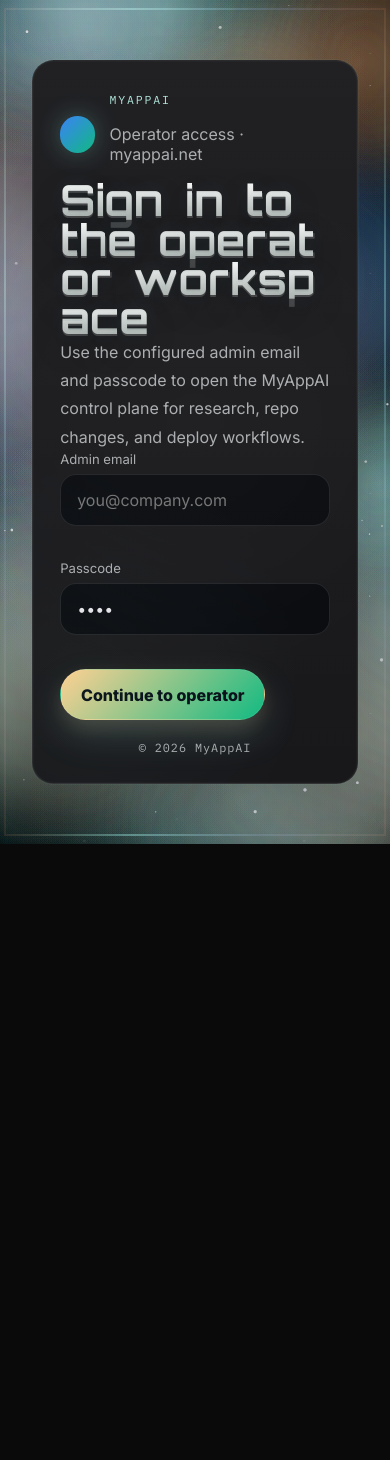
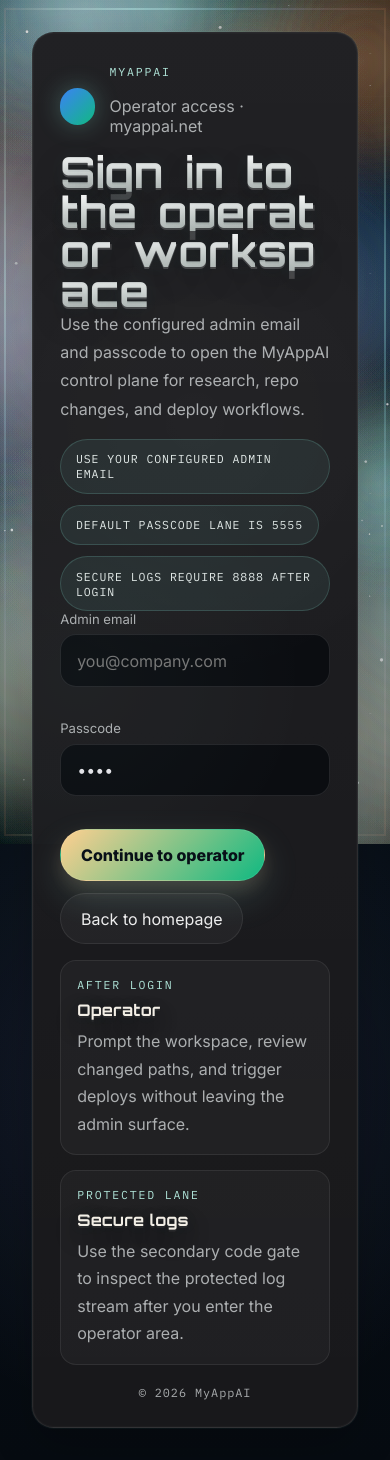
Before and after one commit to 3000Studios/calistique, a React (Vite) app in the folder frontend/: page /admin/login in a window 390 px wide. Before the commit the page ends 844 px from the top, so only its background shows below. Built offline with nearby package versions, Linux system fonts and the light colour scheme; no server answers.

Commit message:
Polish admin login and mobile shell

```diff
--- a/frontend/components/admin/AdminLayout.jsx
+++ b/frontend/components/admin/AdminLayout.jsx
@@ -1,4 +1,4 @@
-import React, { useEffect } from 'react'
+import React, { useEffect, useState } from 'react'
 import { NavLink, Navigate, Outlet, useLocation } from 'react-router-dom'
 import AdminChrome from './AdminChrome.jsx'
 import {
@@ -15,9 +15,21 @@ const nav = [
 ]
 
 function AdminLayoutInner() {
-  const { adminSession, error, handleRefresh, handleSignOut, handleClientLog } =
-    useAdminDashboard()
+  const {
+    adminSession,
+    error,
+    handleRefresh,
+    handleSignOut,
+    handleClientLog,
+    handleDeploy,
+    deployBusy,
+  } = useAdminDashboard()
   const location = useLocation()
+  const [navOpen, setNavOpen] = useState(false)
+
+  useEffect(() => {
+    setNavOpen(false)
+  }, [location.pathname])
 
   useEffect(() => {
     function handleWindowError(event) {
@@ -61,7 +73,24 @@ function AdminLayoutInner() {
             <span className="admin-sidebar__subtitle">Operator Workspace</span>
           </div>
         </div>
-        <nav className="admin-sidebar__nav">
+        <button
+          className={`admin-sidebar__toggle${navOpen ? ' admin-sidebar__toggle--active' : ''}`}
+          type="button"
+          aria-expanded={navOpen}
+          aria-controls="admin-sidebar-nav"
+          onClick={() => setNavOpen((current) => !current)}
+        >
+          <span />
+          <span />
+          <span />
+          <strong>Menu</strong>
+        </button>
+        <nav
+          id="admin-sidebar-nav"
+          className={`admin-sidebar__nav${
+            navOpen ? ' admin-sidebar__nav--open' : ''
+          }`}
+        >
           {nav.map((item) => (
             <NavLink
               key={item.to}
@@ -98,6 +127,14 @@ function AdminLayoutInner() {
             </strong>
           </div>
           <div className="admin-topbar__actions">
+            <button
+              className="button button--ghost"
+              type="button"
+              onClick={() => void handleDeploy()}
+              disabled={deployBusy}
+            >
+              {deployBusy ? 'Deploying…' : 'Deploy site'}
+            </button>
             <button
               className="button button--primary"
               type="button"
--- a/frontend/pages/AdminLoginPage.jsx
+++ b/frontend/pages/AdminLoginPage.jsx
@@ -15,6 +15,12 @@ export default function AdminLoginPage() {
   const [email, setEmail] = useState('')
   const [code, setCode] = useState('5555')
   const [error, setError] = useState('')
+
+  const loginSignals = [
+    'Use your configured admin email',
+    'Default passcode lane is 5555',
+    'Secure logs require 8888 after login',
+  ]
 
   async function handleSubmit(event) {
     event.preventDefault()
@@ -61,6 +67,13 @@ export default function AdminLoginPage() {
             Use the configured admin email and passcode to open the MyAppAI
             control plane for research, repo changes, and deploy workflows.
           </p>
+          <div className="admin-login__signals">
+            {loginSignals.map((signal) => (
+              <span key={signal} className="signal-pill">
+                {signal}
+              </span>
+            ))}
+          </div>
           <form className="stack-md" onSubmit={handleSubmit}>
             <label className="field">
               <span>Admin email</span>
@@ -86,9 +99,34 @@ export default function AdminLoginPage() {
               <button className="button button--primary" type="submit">
                 Continue to operator
               </button>
+              <button
+                className="button button--ghost"
+                type="button"
+                onClick={() => navigate('/')}
+              >
+                Back to homepage
+              </button>
             </div>
           </form>
           {error ? <div className="error-banner">{error}</div> : null}
+          <div className="admin-login__support">
+            <div className="admin-login__support-card">
+              <span className="meta-line">After login</span>
+              <strong>Operator</strong>
+              <p>
+                Prompt the workspace, review changed paths, and trigger deploys
+                without leaving the admin surface.
+              </p>
+            </div>
+            <div className="admin-login__support-card">
+              <span className="meta-line">Protected lane</span>
+              <strong>Secure logs</strong>
+              <p>
+                Use the secondary code gate to inspect the protected log stream
+                after you enter the operator area.
+              </p>
+            </div>
+          </div>
           <p className="admin-login__copyright">
             © {new Date().getFullYear()} {COPYRIGHT_HOLDER}
           </p>
--- a/frontend/styles/app.css
+++ b/frontend/styles/app.css
@@ -2068,6 +2068,47 @@ video {
   gap: 0.4rem;
 }
 
+.admin-sidebar__toggle {
+  display: none;
+  align-items: center;
+  justify-content: space-between;
+  gap: 0.85rem;
+  padding: 0.9rem 1rem;
+  border: 1px solid rgba(255, 255, 255, 0.08);
+  border-radius: 1rem;
+  background: rgba(255, 255, 255, 0.04);
+}
+
+.admin-sidebar__toggle strong {
+  font-family: 'IBM Plex Mono', monospace;
+  font-size: 0.72rem;
+  letter-spacing: 0.16em;
+  text-transform: uppercase;
+}
+
+.admin-sidebar__toggle span {
+  display: block;
+  width: 1rem;
+  height: 1px;
+  margin-right: auto;
+  background: rgba(255, 255, 255, 0.84);
+  transition:
+    transform 0.24s var(--ease-premium),
+    opacity 0.24s var(--ease-premium);
+}
+
+.admin-sidebar__toggle--active span:nth-child(1) {
+  transform: translateY(5px) rotate(45deg);
+}
+
+.admin-sidebar__toggle--active span:nth-child(2) {
+  opacity: 0;
+}
+
+.admin-sidebar__toggle--active span:nth-child(3) {
+  transform: translateY(-5px) rotate(-45deg);
+}
+
 .admin-sidebar__nav {
   flex: 1;
 }
@@ -2188,6 +2229,45 @@ video {
 .admin-login__mark {
   width: 2.3rem;
   height: 2.3rem;
+}
+
+.admin-login__signals {
+  display: flex;
+  flex-wrap: wrap;
+  gap: 0.7rem;
+  margin-top: 1rem;
+}
+
+.admin-login__support {
+  display: grid;
+  grid-template-columns: repeat(auto-fit, minmax(220px, 1fr));
+  gap: 0.9rem;
+  margin-top: 1rem;
+}
+
+.admin-login__support-card {
+  display: grid;
+  gap: 0.5rem;
+  padding: 1rem;
+  border: 1px solid rgba(255, 255, 255, 0.08);
+  border-radius: 1rem;
+  background: rgba(255, 255, 255, 0.03);
+}
+
+.admin-login__support-card strong {
+  font-family: 'Orbitron', 'Manrope', sans-serif;
+  font-size: 1rem;
+  letter-spacing: 0.02em;
+  text-shadow:
+    0 2px 0 rgba(255, 255, 255, 0.06),
+    0 10px 24px rgba(0, 0, 0, 0.36),
+    0 0 18px rgba(137, 239, 227, 0.08);
+}
+
+.admin-login__support-card p {
+  margin: 0;
+  color: var(--muted);
+  line-height: 1.72;
 }
 
 .admin-login__copyright {
@@ -2797,6 +2877,23 @@ video {
   .hero__video {
     min-height: 15rem;
   }
+
+  .admin-sidebar__toggle {
+    display: flex;
+  }
+
+  .admin-sidebar__nav {
+    display: none;
+  }
+
+  .admin-sidebar__nav--open {
+    display: grid;
+    grid-template-columns: 1fr;
+  }
+
+  .admin-sidebar__footer {
+    grid-template-columns: 1fr;
+  }
 }
 
 .operator-page {
```
